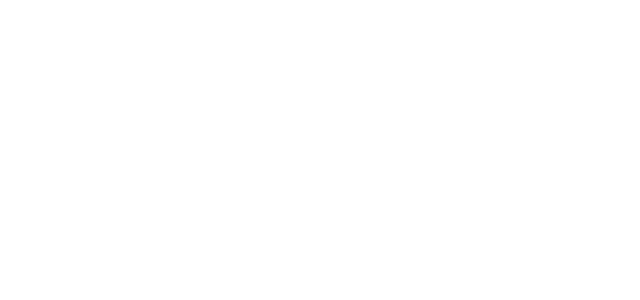
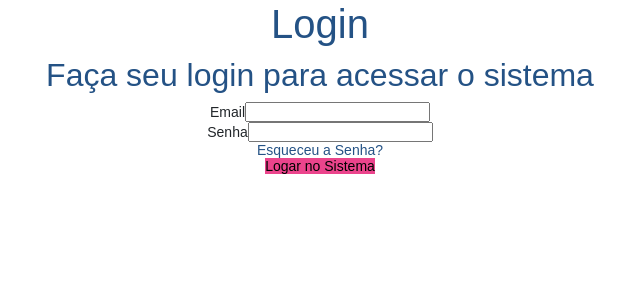
Before and after one commit to Ludimilla1325/tcc_frontend_bazar_gratis, a React (Create React App) app: page /bazar-gratis/master-login in a window 1280 px wide. Before the commit this address had no page. Shown: the top 300 px of the page, without its empty margins (320-960 px from the left). Built offline with nearby package versions, Linux system fonts and the light colour scheme.

Commit message:
Listagem de Lojas e login de master

```diff
--- a/src/App.tsx
+++ b/src/App.tsx
@@ -5,13 +5,16 @@ import GlobalStyles from "./Styles/golbal";
 import { Routes } from "./Routes/Index.routes";
 import { ClienteProvider } from "./Hooks/cliente";
 import { CooperatorProvider } from "./Hooks/cooperator";
+import { MasterProvider } from "./Hooks/master";
 function App() {
   return (
     <div >
       <ClienteProvider>
         <CooperatorProvider>
+          <MasterProvider>
           <GlobalStyles />
           <Routes />
+          </MasterProvider>
         </CooperatorProvider>
       </ClienteProvider>
     </div>
--- /dev/null
+++ b/src/Hooks/master.tsx
@@ -0,0 +1,75 @@
+import React, {
+  createContext,
+  ReactNode,
+  useContext,
+  useEffect,
+  useState,
+} from "react";
+import api from "../Services/api";
+
+interface IMasterProviderProps {
+  children: ReactNode;
+}
+
+interface IMasterContextData {
+  logado: boolean;
+  logar: (email: string, senha: string) => Promise<void>;
+  master: IMaster;
+}
+
+interface IMaster {
+  id: number;
+  email: string;
+  name: string;
+}
+
+const MasterContext = createContext({} as IMasterContextData);
+
+function MasterProvider({ children }: IMasterProviderProps) {
+  const [logado, setLogado] = useState(false);
+  const [master, setMaster] = useState({} as IMaster);
+  async function logar(email: string, password: string) {
+    try {
+      const { data } = await api.post("/master/login", { email, password });
+
+      if (data.sucess) {
+        setMaster(data.data.user);
+        api.defaults.headers.common["Authorization"] = `Bearer ${data.data.token}`;
+        setLogado(true);
+      } else {
+        //MENSSAGEM DE ERRO
+
+      }
+      console.log(data);
+      window.alert(JSON.stringify(data.data));
+    } catch (error) {
+      console.log(error);
+    }
+  }
+
+  useEffect(() => {}, []);
+
+  useEffect(() => {
+    console.log(master);
+    //window.alert(JSON.stringify(master))
+  }, [master]);
+  return (
+    <MasterContext.Provider
+      value={{
+        logado,
+        logar,
+        master,
+      }}
+    >
+      <>{children}</>
+    </MasterContext.Provider>
+  );
+}
+
+function useMaster() {
+  const context = useContext(MasterContext);
+
+  return context;
+}
+
+export { MasterProvider, useMaster };
--- /dev/null
+++ b/src/Pages/App/Master/Stores/index.tsx
@@ -0,0 +1,66 @@
+import React, { useEffect, useState } from "react";
+import { useMaster } from "../../../../Hooks/master";
+import api from "../../../../Services/api";
+import { Container, Header, Table, THead, Title, Body, TBody } from "./styles";
+export interface IStore {
+  id: number;
+  name: string;
+  localization: string;
+  creation_date: Date;
+  maxPoints: number;
+}
+export const Stores = () => {
+  const [stores, setStores] = useState({} as IStore[]);
+  const { master } = useMaster();
+  async function handleData() {
+    try {
+      const { data } = await api.get(`/store/`);
+      if (data.sucess) {
+        // window.alert(data.data);
+        setStores(data.data);
+      } else {
+        window.alert(data.message);
+      }
+    } catch (err) {
+      console.log(err);
+    }
+  }
+  useEffect(() => {
+    handleData();
+  }, []);
+
+  function renderData() {
+    if (stores && stores.length > 0) {
+      return stores.map((item) => {
+        return (
+          <Body
+            onClick={() => {
+              window.alert("MODAL DE EDITAR AINDA NAO CRIADO");
+            }}
+          >
+            <TBody>{item.id}</TBody>
+            <TBody>{item.name}</TBody>
+            <TBody>{item.localization}</TBody>
+            <TBody>{new Date(item.creation_date).toLocaleDateString('pt-BR')}</TBody>
+
+          </Body>
+        );
+      });
+    }
+  }
+
+  return (
+    <Container>
+      <Title>Operadores</Title>
+      <Table>
+        <Header>
+          <THead>CÓDIGO</THead>
+          <THead>NOME</THead>
+          <THead>LOCALIZAÇÃO</THead>
+          <THead>DATA</THead>
+        </Header>
+        {renderData()}
+      </Table>
+    </Container>
+  );
+};
--- /dev/null
+++ b/src/Pages/App/Master/Stores/styles.ts
@@ -0,0 +1,52 @@
+import styled from "styled-components";
+import theme from "../../../../Styles/theme";
+
+export const Container = styled.div`
+  display: flex;
+  align-items: center;
+  justify-content: center;
+  flex-direction: column;
+  background: ${theme.colors.light};
+  width: 100%;
+  height:100%;
+`;
+
+export const Title = styled.h1`
+  color: #000;
+  font-size: max(2vw, 20px);
+  font-weight:bold;
+`;
+
+export const Table = styled.table``;
+
+export const Header = styled.tr`
+  font-size: max(1.2vw, 12px);
+
+
+`;
+
+export const THead = styled.th`
+
+  padding: 2vw;
+`;
+
+
+export const Body = styled.tr`
+cursor:pointer;
+&:hover{
+    opacity:0.7;
+}
+
+`;
+
+
+export const TBody = styled.td`
+
+    background-color: ${theme.colors.dark};
+    padding:1vw;
+    font-size: max(1.2vw, 12px);
+    text-align:center;
+
+
+
+`;
--- /dev/null
+++ b/src/Pages/Auth/MasterLogin/index.tsx
@@ -0,0 +1,58 @@
+import React, { useState } from "react";
+import {
+  Container,
+  Title,
+  Label,
+  Input,
+  Span,
+  LoginButton,
+  Subtitle,
+} from "./styles";
+import { useCliente } from "../../../Hooks/cliente";
+import { useNavigate } from "react-router-dom";
+import { app_base_url } from "../../../Utils/urls";
+import { useMaster } from "../../../Hooks/master";
+export const MasterLogin = () => {
+  const navigate = useNavigate();
+  const { logar } = useMaster();
+  const [email, setEmail] = useState("");
+  const [password, setPassword] = useState("");
+  const [loading, setLoading] = useState(false);
+  return (
+    <Container>
+      <Title>Login</Title>
+      <Subtitle>Faça seu login para acessar o sistema</Subtitle>
+      <Label>
+        Email
+        <Input value={email} onChange={(ev) => setEmail(ev.target.value)} />
+      </Label>
+      <Label>
+        Senha
+        <Input
+          value={password}
+          onChange={(ev) => setPassword(ev.target.value)}
+        />
+      </Label>
+
+      <Span>Esqueceu a Senha?</Span>
+
+      <LoginButton
+        onClick={async () => {
+          try {
+            setLoading(true);
+
+            await logar(email, password);
+          } catch (error) {
+            //MODAL Erro
+          } finally {
+            setLoading(false);
+          }
+
+          navigate(`${app_base_url}/products`);
+        }}
+      >
+        Logar no Sistema
+      </LoginButton>
+    </Container>
+  );
+};
--- /dev/null
+++ b/src/Pages/Auth/MasterLogin/styles.ts
@@ -0,0 +1,25 @@
+import styled from "styled-components";
+import theme from "../../../Styles/theme";
+
+export const Container = styled.div`
+  display: flex;
+  align-items: center;
+  justify-content: center;
+  flex-direction: column;
+`;
+export const Title = styled.h1`
+  color: ${theme.colors.primary};
+`;
+export const Subtitle = styled.h2`
+  color: ${theme.colors.primary};
+`;
+export const Label = styled.label``;
+export const Input = styled.input`
+  color: ${theme.colors.light};
+`;
+export const Span = styled.span`
+  color: ${theme.colors.primary};
+`;
+export const LoginButton = styled.button`
+  background-color: ${theme.colors.secondary};
+`;
--- a/src/Routes/Auth.Routes.tsx
+++ b/src/Routes/Auth.Routes.tsx
@@ -7,6 +7,7 @@ import {
 } from "react-router-dom";
 import { ClientLogin } from "../Pages/Auth/ClientLogin";
 import { CooperatorLogin } from "../Pages/Auth/CooperatorLogin";
+import { MasterLogin } from "../Pages/Auth/MasterLogin";
 import { app_base_url } from "../Utils/urls";
 
 export function AuthRoutes() {
@@ -18,6 +19,9 @@ export function AuthRoutes() {
       <Routes>
         <Route path={`${app_base_url}/cooperator-login`} element={<CooperatorLogin />}></Route>
       </Routes>
+      <Routes>
+        <Route path={`${app_base_url}/master-login`} element={<MasterLogin />}></Route>
+      </Routes>
     </Router>
   );
 }
--- a/src/Routes/Index.routes.tsx
+++ b/src/Routes/Index.routes.tsx
@@ -5,11 +5,15 @@ import { useCliente } from "../Hooks/cliente";
 
 import CooperatorRoutes from "./Cooperator.Routes";
 import { useCooperator } from "../Hooks/cooperator";
+import MasterRoutes from "./Master.Routes";
+import { useMaster } from "../Hooks/master";
 
 export function Routes() {
    const { logado } = useCliente();
    const cooperator = useCooperator();
+   const master = useMaster();
    if(cooperator.logado) return <CooperatorRoutes/>
+   if(master.logado) return <MasterRoutes/>
    return logado ? <AppRoutes /> : <AuthRoutes />;
 
 }
--- /dev/null
+++ b/src/Routes/Master.Routes.tsx
@@ -0,0 +1,48 @@
+import React, { FC } from "react";
+import { Container } from "react-bootstrap";
+import {
+  BrowserRouter as Router,
+  Route,
+  Routes,
+  IndexRouteProps,
+} from "react-router-dom";
+import Sidebar from "../components/Layout/Sidebar";
+import { ShoppingCartProvider } from "../Context/ShoppingCartContext";
+import { Home } from "../Pages/App/Cooperator/Home";
+import {ProdutosProvider}from "../Context/ProdutosContext";
+
+import { app_base_url } from "../Utils/urls";
+import { Cooperators } from "../Pages/App/Cooperator/Cooperators";
+import { Products } from "../Pages/App/Cooperator/Products";
+import { Stores } from "../Pages/App/Master/Stores";
+
+const MasterRoutes: FC = () => {
+  return (
+    <ProdutosProvider>
+    <ShoppingCartProvider>
+      <Router>
+        <Sidebar />
+        <Container className="mb-4">
+          <Routes>
+            <Route path={`${app_base_url}/Home`} element={<Home />}></Route>
+          </Routes>
+          {/* <Routes>
+            <Route path={`${app_base_url}/colaboradores`} element={<Cooperators />}></Route>
+          </Routes>
+          <Routes>
+            <Route path={`${app_base_url}/produtos`} element={<Products />}></Route>
+          </Routes> */}
+
+          <Routes>
+            <Route path={`${app_base_url}/lojas`} element={<Stores />}></Route>
+          </Routes>
+
+
+        </Container>
+      </Router>
+    </ShoppingCartProvider>
+    </ProdutosProvider>
+  );
+};
+
+export default MasterRoutes;
--- a/src/components/Layout/Sidebar.tsx
+++ b/src/components/Layout/Sidebar.tsx
@@ -9,12 +9,13 @@ import {
   AiOutlineShoppingCart,
 } from "react-icons/ai";
 import { FiLogOut } from "react-icons/fi";
-import { SidebarData, SidebarDataCooperator } from "./SidebarData";
+import { SidebarData, SidebarDataCooperator, SidebarMaster } from "./SidebarData";
 import SidebarLink from "./Submenu";
 import { Button } from "react-bootstrap";
 import { useShoppingCart } from "../../Context/ShoppingCartContext";
 import { useCliente } from "../../Hooks/cliente";
 import { useCooperator } from "../../Hooks/cooperator";
+import { useMaster } from "../../Hooks/master";
 const Nav = styled.div`
   display: flex;
   justify-content: space-between;
@@ -111,6 +112,7 @@ const Sidebar: FC = () => {
   const [sidebar, setSidebar] = useState(false);
   const { cliente } = useCliente();
   const { cooperator } = useCooperator();
+  const { master } = useMaster();
   const showSidebar = () => {
     setSidebar(!sidebar);
   };
@@ -171,12 +173,20 @@ const Sidebar: FC = () => {
          { SidebarData.map((item: any, index) => {
             return <SidebarLink item={item} key={index} />;
           })}
-            </>: <>
+            </>:""} {cooperator.id?<>
 
         { SidebarDataCooperator.map((item: any, index) => {
            return <SidebarLink item={item} key={index} />;
          })}
-           </>}
+           </>:""}
+
+           {master.id?<>
+
+        { SidebarMaster.map((item: any, index) => {
+           return <SidebarLink item={item} key={index} />;
+         })}
+           </>:""}
+           SidebarMaster
         </SidebarWrap>
       </SidebarNav>
     </IconContext.Provider>
--- a/src/components/Layout/SidebarData.tsx
+++ b/src/components/Layout/SidebarData.tsx
@@ -81,3 +81,17 @@ export const SidebarDataCooperator: SidebarItem[] = [
     ],
   },
 ];
+
+
+export const SidebarMaster: SidebarItem[] = [
+  {
+    title: "Perfil",
+    path: "/perfil",
+    icon: <AiOutlineUser />,
+  },
+  {
+    title: "Lojas",
+    path: "/lojas",
+    icon: <AiOutlineHome />,
+  },
+];
```
